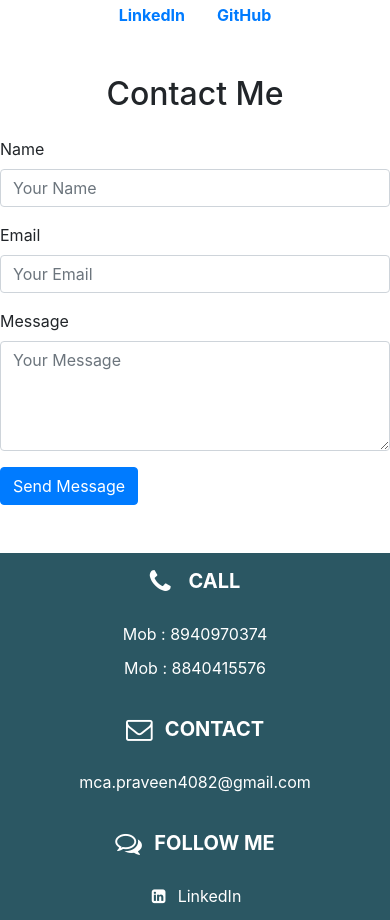
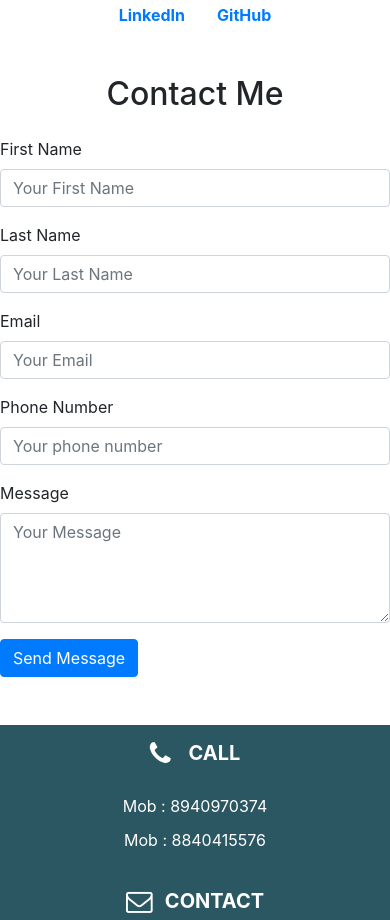
Before and after one commit to mcapraveen4082/praveen-profile, a React (Create React App) app: page / in a window 390 px wide. Shown: the part 2480-3400 px from the top of the page. Built offline with nearby package versions, Linux system fonts and the light colour scheme.

Commit message:
added api call

```diff
--- a/src/Component/PortFolio.js
+++ b/src/Component/PortFolio.js
@@ -1,4 +1,4 @@
-import React from 'react';
+import React, { useState, useRef } from 'react';
 import 'bootstrap/dist/css/bootstrap.min.css';
 import 'animate.css';
 import '../css/portfolio.css';
@@ -20,10 +20,41 @@ const projects = [
 ];
 
 const Portfolio = () => {
+  const [isLoading, setIsLoading] = useState(true);
+  const firstNameRef = useRef(null);
+  const lastNameRef = useRef(null);
+  const phoneRef = useRef(null);
+  const emailRef = useRef(null);
+  const messageRef = useRef(null);
   const startDate = new Date('2017-09-01');
   const currentDate = new Date();
   const yearsOfExperience = Math.floor((currentDate - startDate) / (1000 * 60 * 60 * 24 * 365));
   const monthsOfExperience = Math.floor((currentDate - startDate) / (1000 * 60 * 60 * 24 * 30)%12);
+
+  const handleSubmit = async (e) => {
+    setIsLoading(true);
+    e.preventDefault();
+    console.log(firstNameRef.current.value, lastNameRef.current.value, phoneRef.current.value, emailRef.current.value, messageRef.current.value);
+    const result = await fetch('http://localhost:5000/api/praveen-profile/send-message', {
+      method: 'POST',
+      headers: {
+        'Content-Type': 'application/json'
+      },
+      body: JSON.stringify({
+        firstName: firstNameRef.current.value,
+        lastName: lastNameRef.current.value,
+        phone: phoneRef.current.value,
+        email: emailRef.current.value,
+        message: messageRef.current.value
+      })
+    });
+    if (result.ok) {
+      alert('Message sent successfully');
+    } else {
+      alert('Message not sent');
+    }
+    setIsLoading(false);
+  }
 
   return (
     <div className="portfolio">
@@ -113,19 +144,27 @@ const Portfolio = () => {
         <form>
           <div className="form-row">
             <div className="form-group col-md-6">
-              <label htmlFor="name">Name</label>
-              <input type="text" className="form-control" id="name" placeholder="Your Name" required />
+              <label htmlFor="firstName">First Name</label>
+              <input type="text" ref={firstNameRef} className="form-control" id="firstName" placeholder="Your First Name" required />
+            </div>
+            <div className="form-group col-md-6">
+              <label htmlFor="lastName">Last Name</label>
+              <input type="text" ref={lastNameRef} className="form-control" id="lastName" placeholder="Your Last Name" required />
             </div>
             <div className="form-group col-md-6">
               <label htmlFor="email">Email</label>
-              <input type="email" className="form-control" id="email" placeholder="Your Email" required />
+              <input type="email" ref={emailRef} className="form-control" id="email" placeholder="Your Email" required />
+            </div>
+            <div className="form-group col-md-6">
+              <label htmlFor="phone">Phone Number</label>
+              <input type="phone" ref={phoneRef} className="form-control" id="phone" placeholder="Your phone number" required />
             </div>
           </div>
           <div className="form-group">
             <label htmlFor="message">Message</label>
-            <textarea className="form-control" id="message" rows="4" placeholder="Your Message" required></textarea>
+            <textarea className="form-control" ref={messageRef} id="message" rows="4" placeholder="Your Message" required></textarea>
           </div>
-          <button type="submit" className="btn btn-primary">Send Message</button>
+          <button type="button" onClick={handleSubmit} className="btn btn-primary">Send Message</button>
         </form>
       </section>
     </div>
```
